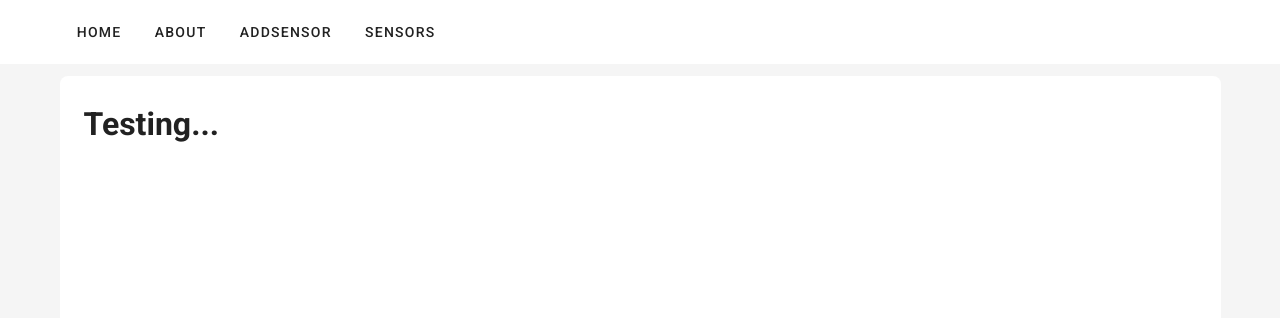
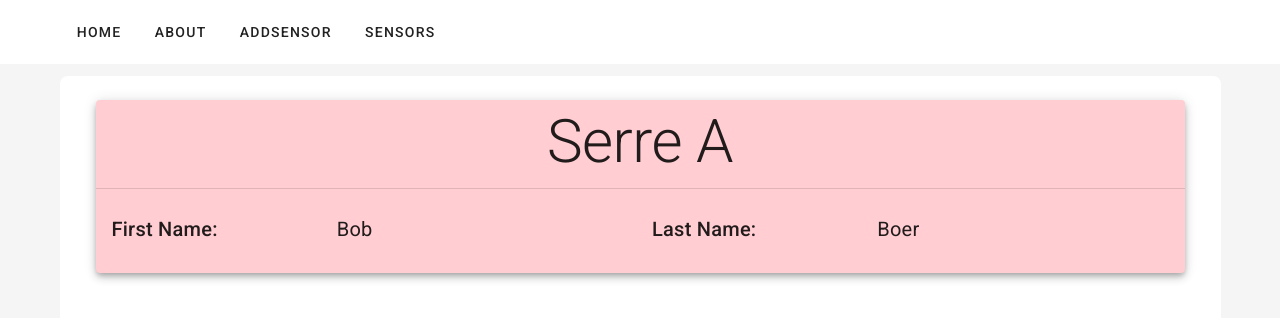
Before and after one commit to vives-projectwerk-2021/VueFrontendWebApp, a Vue app: page /sensorPub in a window 1280 px wide. Shown: the top 318 px of the page. Built offline with nearby package versions, Linux system fonts and the light colour scheme; a web font is replaced by a local one; what vue-ellipse-progress would draw is missing.

Commit message:
Did mad sensorPub look a bit good

```diff
--- a/src/components/SensorPagePub.vue
+++ b/src/components/SensorPagePub.vue
@@ -1,13 +1,49 @@
 <template>
-  <h1>Testing...</h1>
+  <v-container>
+    <v-card color="red lighten-4" elevation="5">
+      <v-row>
+        <v-col>
+          <p class="text-h2 text-center">{{ devicename }}</p>
+          <v-divider />
+        </v-col>
+      </v-row>
+
+      <v-row class="px-4">
+        <v-col>
+          <v-row>
+            <v-col cols="5">
+              <p class="text-h6 font-weight-medium">First Name:</p>
+            </v-col>
+            <v-col cols="7">
+              <p class="text-h6 font-weight-regular">{{ firstname }}</p>
+            </v-col>
+          </v-row>
+        </v-col>
+
+        <v-col>
+          <v-row>
+            <v-col cols="5">
+              <p class="text-h6 font-weight-medium">Last Name:</p>
+            </v-col>
+            <v-col cols="7">
+              <p class="text-h6 font-weight-regular">{{ lastname }}</p>
+            </v-col>
+          </v-row>
+        </v-col>
+      </v-row>
+    </v-card>
+  </v-container>
 </template>
 
 <script>
 export default {
-    name: "SensorPagePub"
-}
+  name: "SensorPagePub",
+  data() {
+    return {
+      devicename: "Serre A",
+      firstname: "Bob",
+      lastname: "Boer",
+    };
+  },
+};
 </script>
-
-<style>
-
-</style>
```
